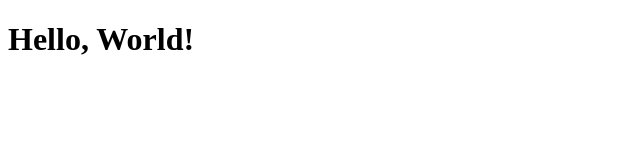
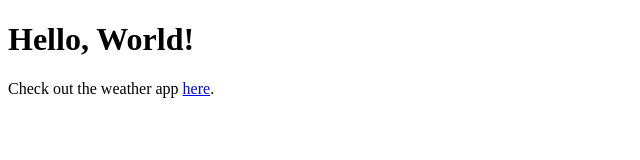
Before and after one commit to prakriti123rai/prakriti123rai.github.io, a plain HTML site: page index.html in a window 1280 px wide. Shown: the whole page, without its empty margins (0-640 px from the left). Drawn offline with Linux system fonts and the light colour scheme.

Commit message:
Update index.html

```diff
--- a/index.html
+++ b/index.html
@@ -7,5 +7,6 @@
 </head>
 <body>
     <h1>Hello, World!</h1>
+    <p>Check out the weather app <a href="weather_app/index.html">here</a>.</p>
 </body>
 </html>
```
